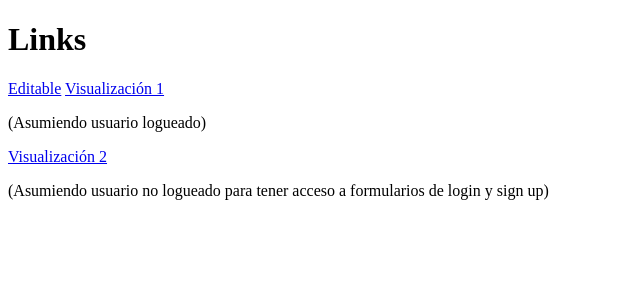
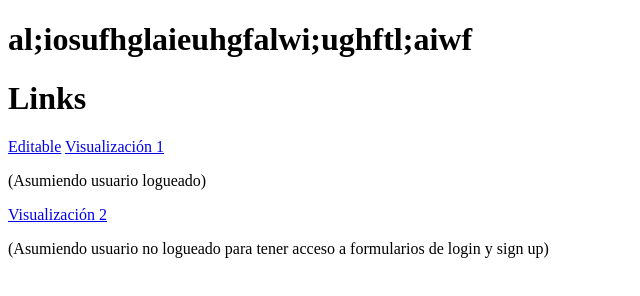
Before and after one commit to LazaroSantiago/lazarosantiago.github.io, a plain HTML site: page index.html in a window 1280 px wide. Shown: the whole page, without its empty margins (0-640 px from the left). Drawn offline with Linux system fonts and the light colour scheme.

Commit message:
test
test

```diff
--- a/index.html
+++ b/index.html
@@ -1,6 +1,7 @@
 <!DOCTYPE html>
 <html>
 <body>
+<h1>al;iosufhglaieuhgfalwi;ughftl;aiwf</h1>
 <h1>Links</h1>
 <a href="https://www.figma.com/file/42umZN22U5U2s4azoaL96a/TPE-Interfaces?type=design&node-id=241%3A1296&mode=design&t=ubZMTGUS38MmD2Ts-1">Editable</a>
 <a href="https://www.figma.com/proto/42umZN22U5U2s4azoaL96a/TPE-Interfaces?type=design&node-id=8-207&t=ubZMTGUS38MmD2Ts-0&scaling=scale-down-width&page-id=8%3A205&starting-point-node-id=8%3A207">Visualización 1 </a><p>(Asumiendo usuario logueado)</p>
```
